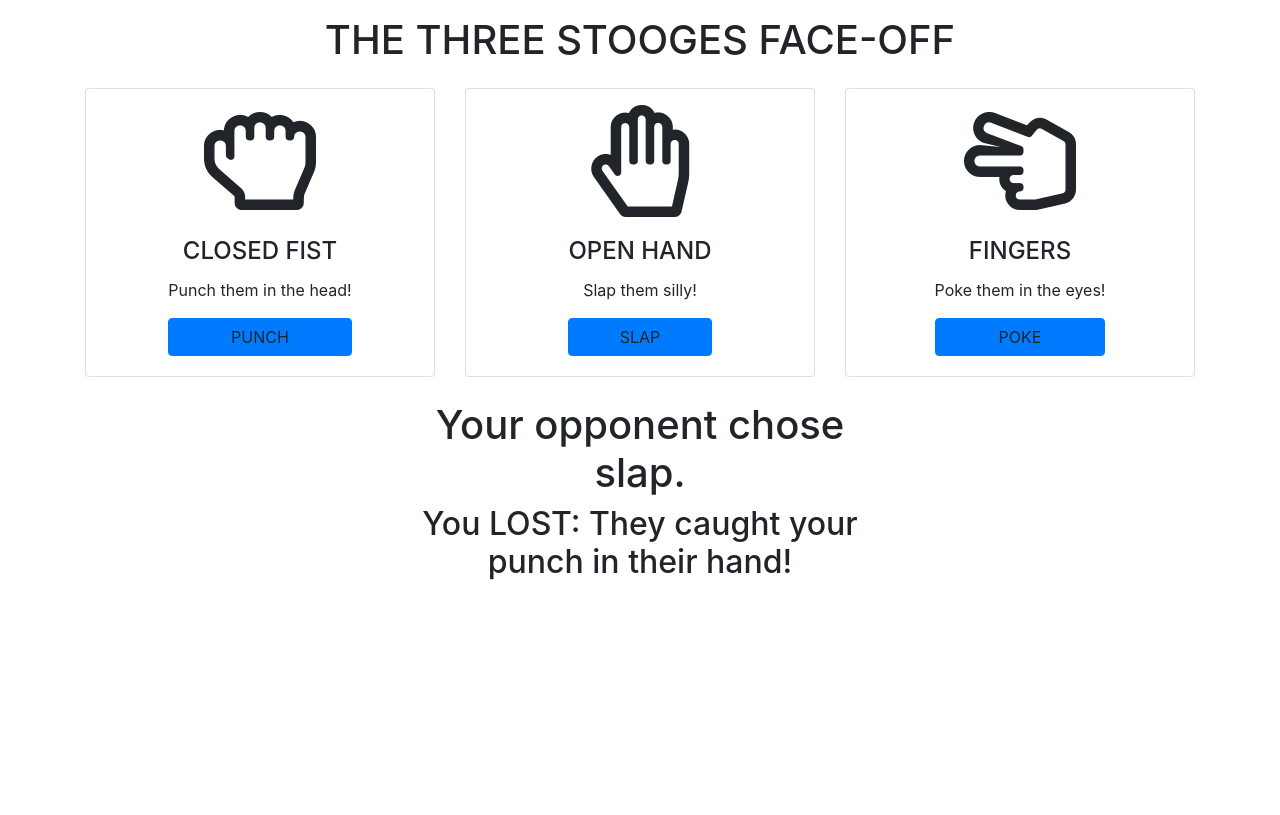
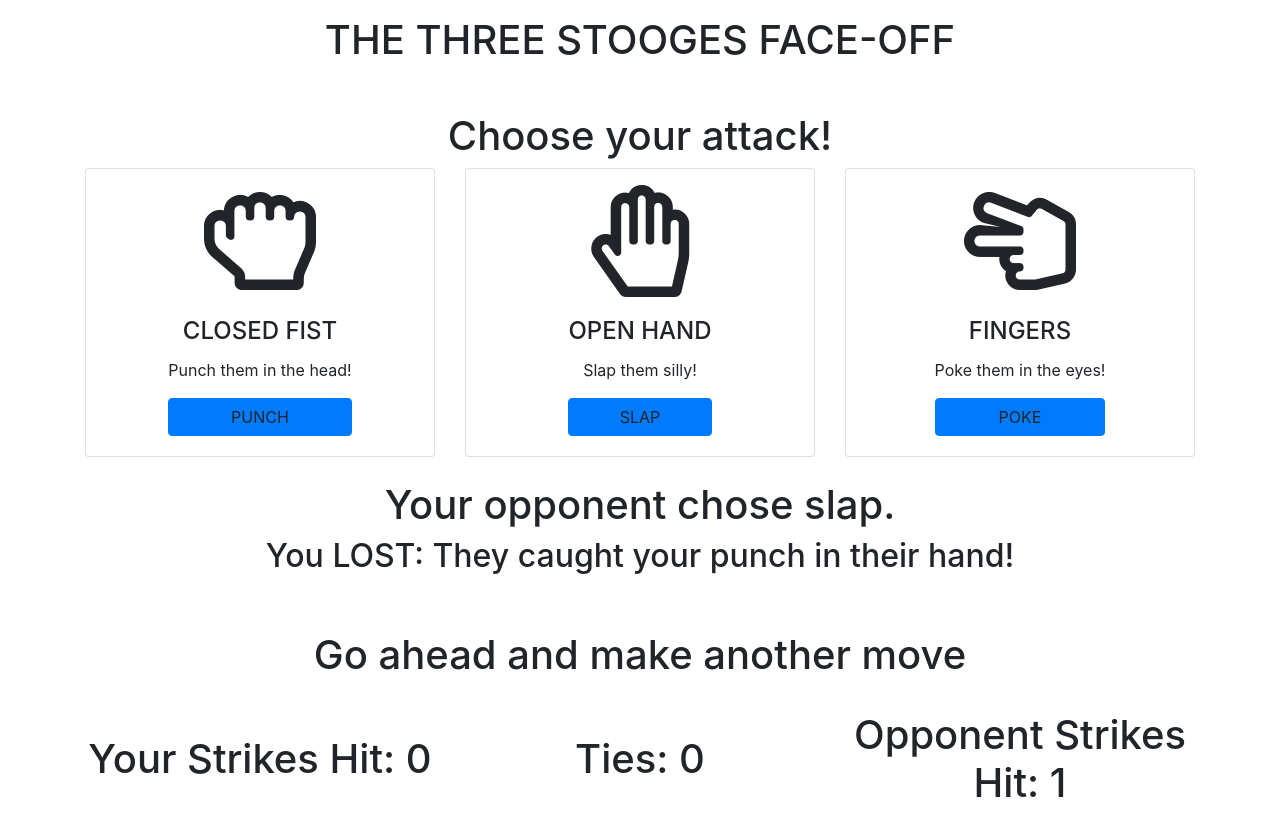
Before and after one commit to CalebSherfick/Rock_Paper_Scissors, a plain HTML site: page index.html in a window 1280 px wide. Both pictures are taken after a click on the link "PUNCH". Drawn offline with nearby package versions, Linux system fonts and the light colour scheme.

Commit message:
added a hit counter

```diff
--- a/apps/app.js
+++ b/apps/app.js
@@ -7,6 +7,10 @@ console.log('Start')
 // function computerChoice() {
 //   // Math.floor(Math.random() * );
 // }
+let playerWins = 0;
+let compWins = 0;
+let tieCount = 0;
+
 
 let comOptions = {
   punch: 'punch',
@@ -32,38 +36,59 @@ function play(playerChoice) {
   if (playerChoice == 'punch') {
     if (computerChoice == 'punch') {
       resultStr = "You TIED: You fist bumped each other..."
+      tieCount++;
     } else if (computerChoice == 'slap') {
       resultStr = "You LOST: They caught your punch in their hand!"
+      compWins++;
     } else {
       resultStr = "You WON: You knocked them in the head!"
+      playerWins++;
     }
   } else if (playerChoice == 'slap') {
     if (computerChoice == 'punch') {
       resultStr = "You WON: You caught their punch in your hand!"
+      playerWins++;
     } else if (computerChoice == 'slap') {
       resultStr = "You TIED: You high fived each other..."
+      tieCount++;
     } else {
       resultStr = "You LOST: They poked you in the eyes!"
+      compWins++;
     }
   } else if (playerChoice == 'eyes') {
     if (computerChoice == 'punch') {
       resultStr = "You LOST: They punched you in the face!"
+      compWins++;
     } else if (computerChoice == 'slap') {
       resultStr = "You WON: You countered their slap with an eye poke!"
+      playerWins++;
     } else {
       resultStr = "You TIED: You poked each other in the eyes..."
+      tieCount++;
     }
   }
   computerResult()
+  scoreKeeper()
 }
 
 
 function computerResult() {
   document.getElementById('result').innerHTML = `
   <h1>Your opponent chose ${computerChoice}.</h1>
-  <h2>${resultStr}</h2>`
+  <h2>${resultStr}</h2>
+  <br>
+  <h1>Go ahead and make another move</h1>`
 }
-// computerResult()
+
+
+
+
+function scoreKeeper() {
+  document.getElementById('playerWins').innerText = `Your Strikes Hit: ${playerWins}`
+  document.getElementById('tieCount').innerText = `Ties: ${tieCount}`
+  document.getElementById('compWins').innerText = `Opponent Strikes Hit: ${compWins}`
+}
+
 
 
 
--- a/index.html
+++ b/index.html
@@ -5,10 +5,10 @@
   <meta charset="UTF-8">
   <meta name="viewport" content="width=device-width, initial-scale=1.0">
   <meta http-equiv="X-UA-Compatible" content="ie=edge">
-  <link rel="stylesheet" href="https://stackpath.bootstrapcdn.com/bootstrap/4.2.1/css/bootstrap.min.css" integrity="sha384-GJzZqFGwb1QTTN6wy59ffF1BuGJpLSa9DkKMp0DgiMDm4iYMj70gZWKYbI706tWS"
-    crossorigin="anonymous">
-  <link rel="stylesheet" href="https://use.fontawesome.com/releases/v5.7.1/css/all.css" integrity="sha384-fnmOCqbTlWIlj8LyTjo7mOUStjsKC4pOpQbqyi7RrhN7udi9RwhKkMHpvLbHG9Sr"
-    crossorigin="anonymous">
+  <link rel="stylesheet" href="https://stackpath.bootstrapcdn.com/bootstrap/4.2.1/css/bootstrap.min.css"
+    integrity="sha384-GJzZqFGwb1QTTN6wy59ffF1BuGJpLSa9DkKMp0DgiMDm4iYMj70gZWKYbI706tWS" crossorigin="anonymous">
+  <link rel="stylesheet" href="https://use.fontawesome.com/releases/v5.7.1/css/all.css"
+    integrity="sha384-fnmOCqbTlWIlj8LyTjo7mOUStjsKC4pOpQbqyi7RrhN7udi9RwhKkMHpvLbHG9Sr" crossorigin="anonymous">
   <link rel="stylesheet" href="assets/style.css">
   <title>Rock Paper Scissors</title>
 </head>
@@ -18,6 +18,14 @@
     <section class="row">
       <div class="col-md-12 text-center py-3">
         <h1>THE THREE STOOGES FACE-OFF</h1>
+      </div>
+    </section>
+
+    <section class="row align-items-center justify-content-center">
+      <div class="col-md-12">
+        <h1 class="text-center pt-4">
+          Choose your attack!
+        </h1>
       </div>
     </section>
 
@@ -64,21 +72,37 @@
     </section>
 
     <section class="row align-items-center justify-content-center">
-      <div class="col-md-1 d-flex justify-content-center">
-        <!-- <i class="fas fa-arrow-up fa-2x"></i> -->
-      </div>
-      <div class="col-md-5">
+      <div class="col-md-12">
         <h1 class="text-center pt-4" id="result">
-          CHOOSE YOUR ATTACK
+          Read here for results!
         </h1>
       </div>
-      <div class="col-md-1 d-flex justify-content-center">
-        <!-- <i class="fas fa-arrow-up fa-2x"></i> -->
-      </div>
-
     </section>
 
+    <section class="row align-items-center justify-content-center">
+      <div class="col-md-4">
+        <h1 class="text-center pt-4" id="playerWins">
+          Your Strikes Hit: 0
+        </h1>
+      </div>
+      <div class="col-md-4">
+        <h1 class="text-center pt-4" id="tieCount">
+          Ties: 0
+        </h1>
+      </div>
+      <div class="col-md-4">
+        <h1 class="text-center pt-4" id="compWins">
+          Opponent Strikes Hit: 0
+        </h1>
+
+      </div>
+    </section>
+
+
+
   </section>
+
+
 
 
 
@@ -100,7 +124,8 @@
   <button onclick="play('scissors')">Scissors</button> -->
 
 
-  <script src="https://cdnjs.cloudflare.com/ajax/libs/popper.js/1.14.6/umd/popper.min.js" integrity="sha384-wHAiFfRlMFy6i5SRaxvfOCifBUQy1xHdJ/yoi7FRNXMRBu5WHdZYu1hA6ZOblgut"
+  <script src="https://cdnjs.cloudflare.com/ajax/libs/popper.js/1.14.6/umd/popper.min.js"
+    integrity="sha384-wHAiFfRlMFy6i5SRaxvfOCifBUQy1xHdJ/yoi7FRNXMRBu5WHdZYu1hA6ZOblgut"
     crossorigin="anonymous"></script>
   <script src="apps/app.js"></script>
 </body>
```
